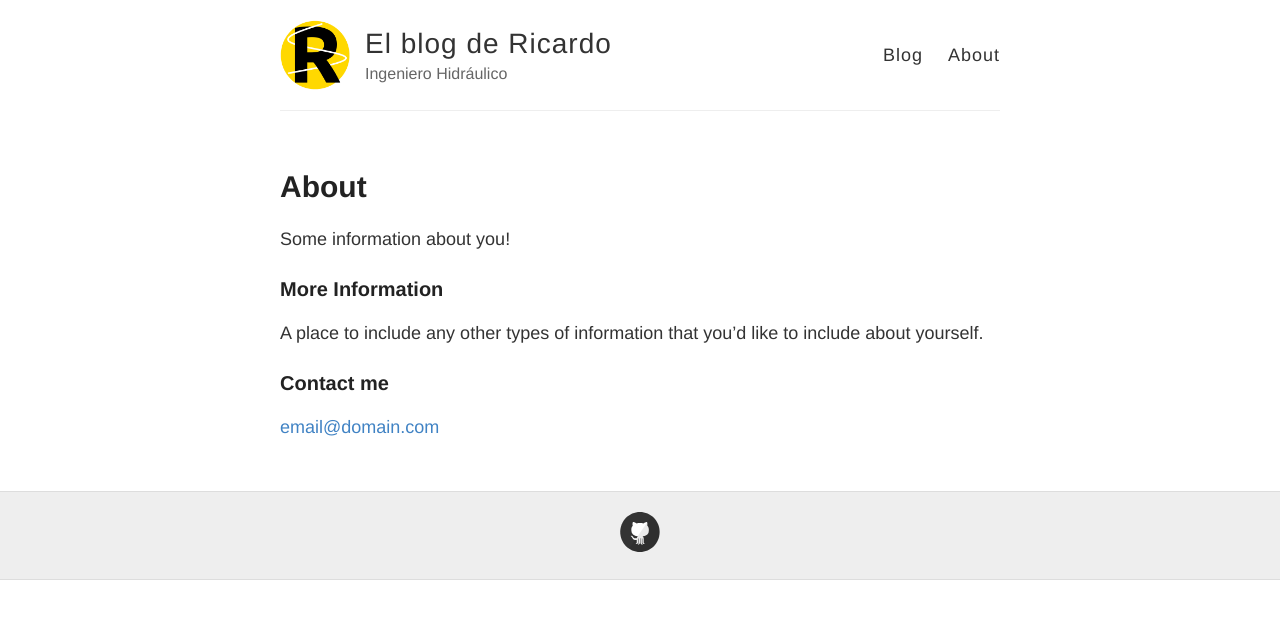
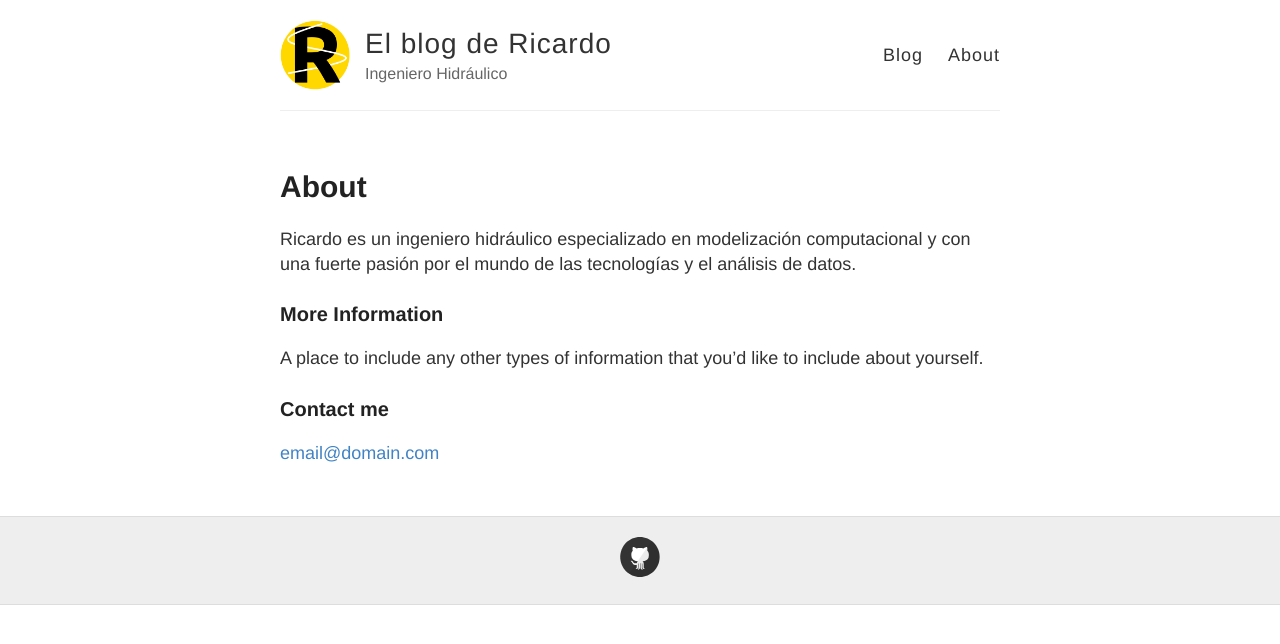
Before and after one commit to RMRubert/RMRubert.github.io, a Jekyll site: the page built from about.md, in a window 1280 px wide. Shown: the top 644 px of the page. Built offline with Jekyll 4.4.1, drawn with Linux system fonts in a browser that asks for light colours.

Commit message:
Update about.md

```diff
--- a/about.md
+++ b/about.md
@@ -4,7 +4,7 @@ title: About
 permalink: /about/
 ---
 
-Some information about you!
+Ricardo es un ingeniero hidráulico especializado en modelización computacional y con una fuerte pasión por el mundo de las tecnologías y el análisis de datos.
 
 ### More Information
 
```
